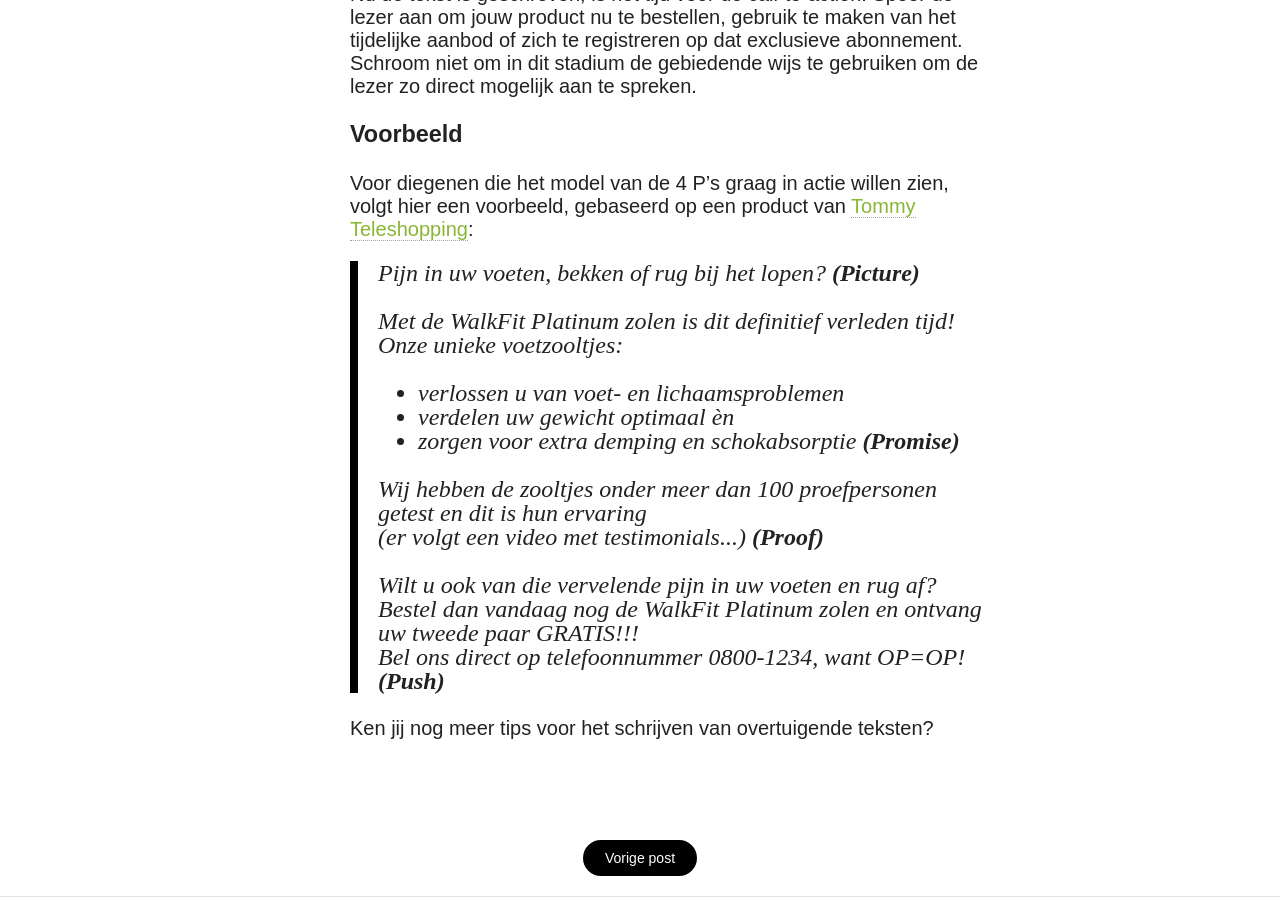
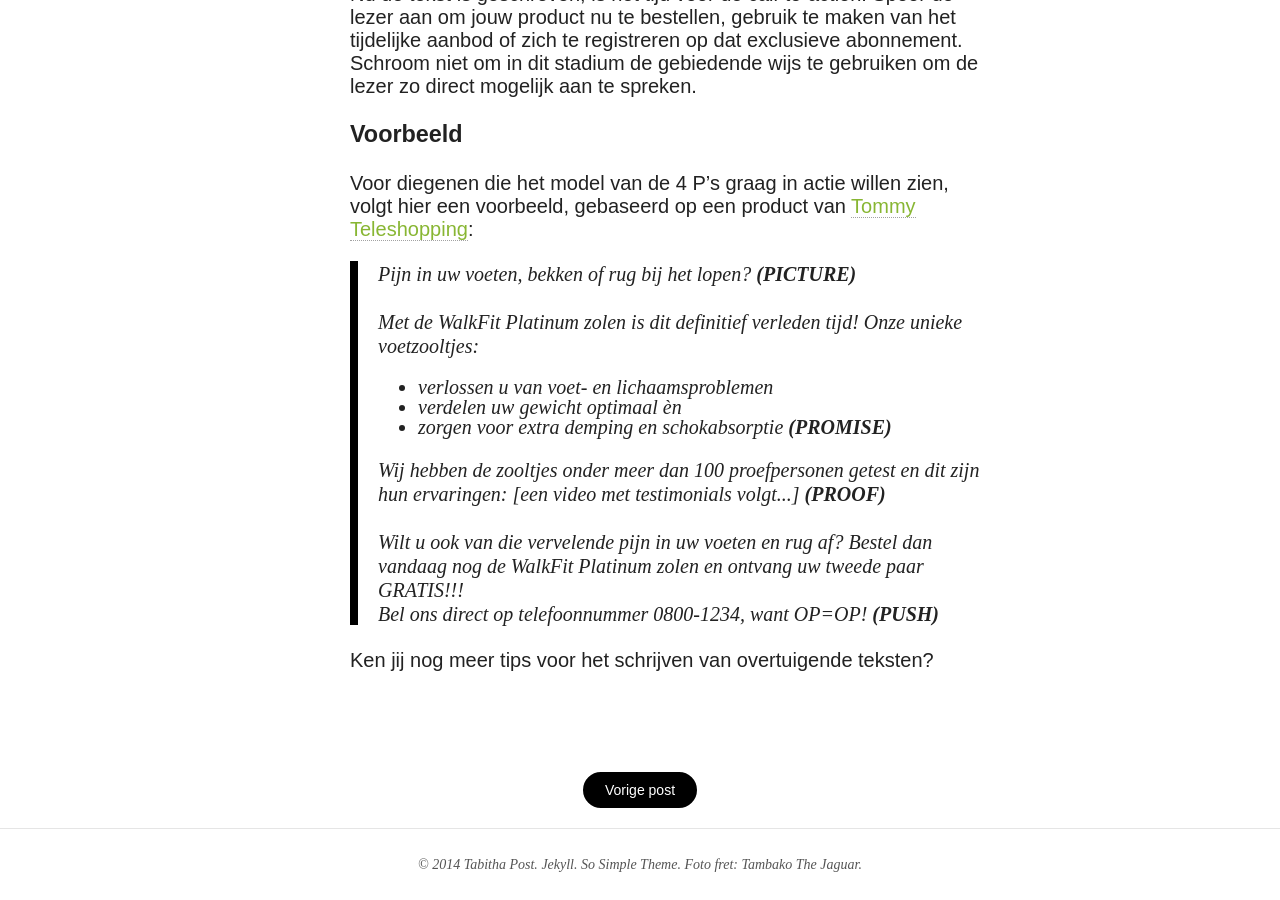
Before and after one commit to TheKnowsyFerret/theknowsyferret.github.io, a Jekyll site: the page built from _posts/2014-12-05-overtuigende-teksten-schrijven-de-4-ps.md, in a window 1280 px wide and 900 px high, scrolled down 1627 px. Built offline with Jekyll 4.4.1, drawn with Linux system fonts in a browser that asks for light colours; nearby versions of some CDN libraries; comment, search, counter and statistics services are not loaded.

Commit message:
aanpasing voorbeeld

```diff
--- a/_posts/2014-12-05-overtuigende-teksten-schrijven-de-4-ps.md
+++ b/_posts/2014-12-05-overtuigende-teksten-schrijven-de-4-ps.md
@@ -44,24 +44,23 @@ gebruiken om de lezer zo direct mogelijk aan te spreken.
 Voor diegenen die het model van de 4 P’s graag in actie willen zien,
 volgt hier een voorbeeld, gebaseerd op een product van <a href="http://www.tommyteleshopping.com/walkfit-platinum-twee-voor-een.html">Tommy Teleshopping</a>:<br>
 
-<blockquote>Pijn in uw voeten, bekken of rug bij het lopen? <strong>(Picture)</strong>
+<blockquote><small>Pijn in uw voeten, bekken of rug bij het lopen? <strong>(PICTURE)</strong>
 <br><br>
 Met de WalkFit Platinum zolen is dit definitief verleden tijd!
 Onze unieke voetzooltjes:<br>
 <ul>
 <li>verlossen u van voet- en lichaamsproblemen</li>
 <li>verdelen uw gewicht optimaal èn</li>
-<li>zorgen voor extra demping en schokabsorptie <strong>(Promise)</strong></li>
+<li>zorgen voor extra demping en schokabsorptie <strong>(PROMISE)</strong></li>
 </ul>
 
 Wij hebben de zooltjes onder meer dan 100 proefpersonen getest en dit
-is hun ervaring <br>
-(er volgt een video met testimonials...) <strong>(Proof)</strong>
+zijn hun ervaringen: [een video met testimonials volgt...] <strong>(PROOF)</strong>
 <br><br>
 Wilt u ook van die vervelende pijn in uw voeten en rug af?
 Bestel dan vandaag nog de WalkFit Platinum zolen en ontvang uw tweede paar GRATIS!!!<br>
 Bel ons direct op telefoonnummer 0800-1234, want OP=OP!
-<strong>(Push)</strong>
+<strong>(PUSH)</strong></small>
 </blockquote>
 
 Ken jij nog meer tips voor het schrijven van overtuigende teksten?
```
